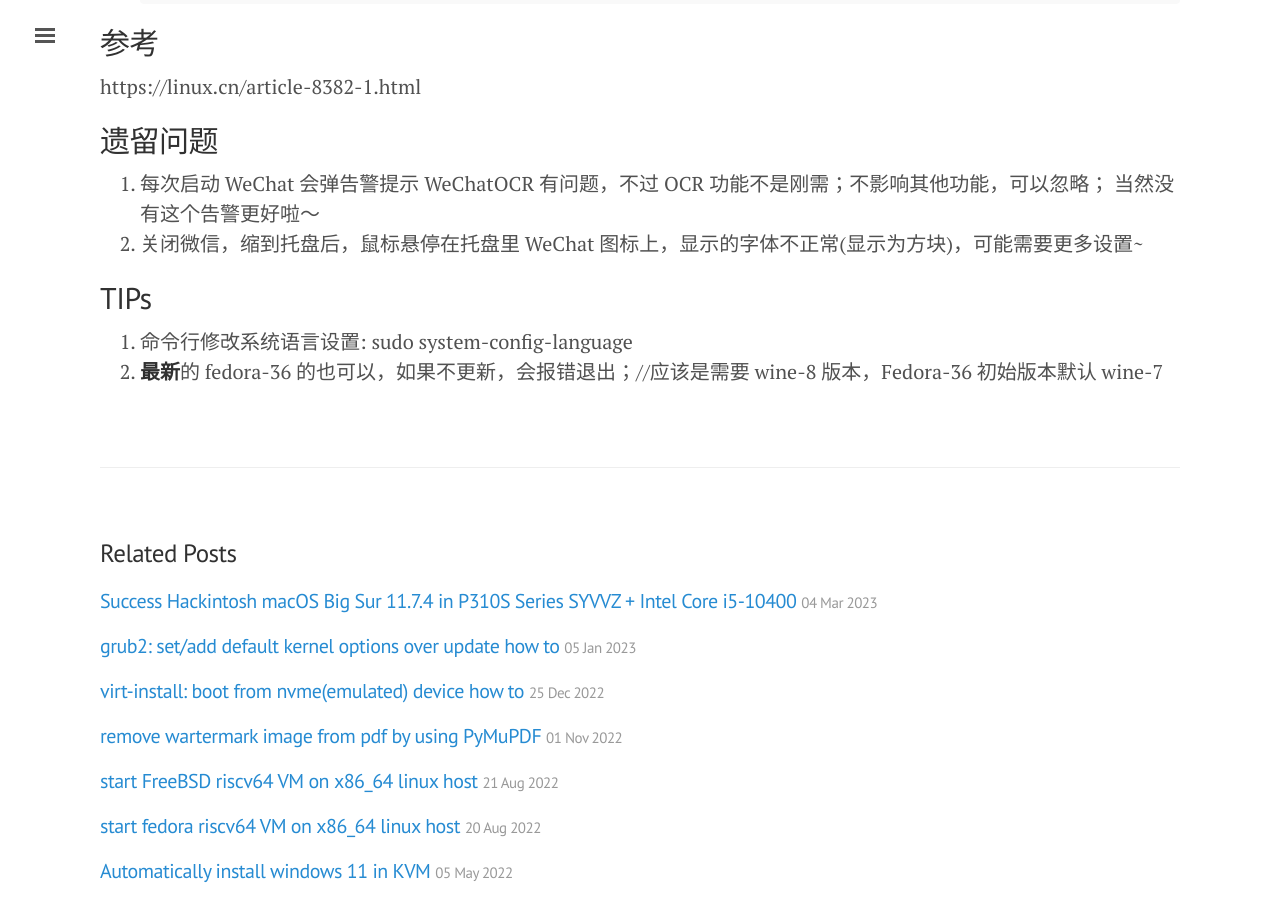
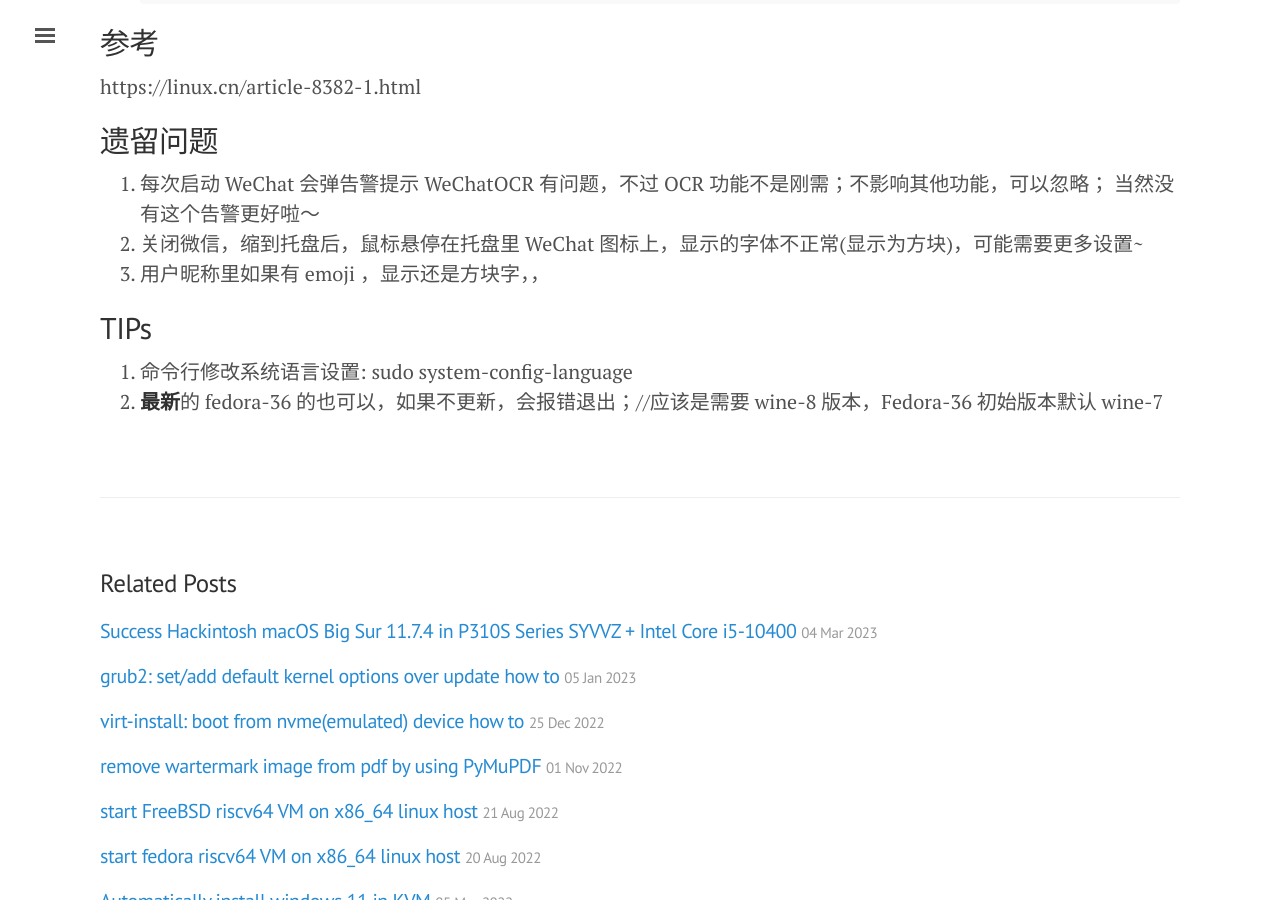
Before and after one commit to tcler/tcler.github.io, a Jekyll site: the page built from _posts/2023-03-31-Install-WeChat-on-Fedora-37.md, in a window 1280 px wide and 900 px high, scrolled down 1522 px. Built offline with Jekyll 4.4.1, drawn with Linux system fonts in a browser that asks for light colours.

Commit message:
Update 2023-03-31-Install-WeChat-on-Fedora-37.md

```diff
--- a/_posts/2023-03-31-Install-WeChat-on-Fedora-37.md
+++ b/_posts/2023-03-31-Install-WeChat-on-Fedora-37.md
@@ -58,6 +58,7 @@ https://linux.cn/article-8382-1.html
 ## 遗留问题
 1. 每次启动 WeChat 会弹告警提示 WeChatOCR 有问题，不过 OCR 功能不是刚需；不影响其他功能，可以忽略； 当然没有这个告警更好啦～
 2. 关闭微信，缩到托盘后，鼠标悬停在托盘里 WeChat 图标上，显示的字体不正常(显示为方块)，可能需要更多设置~
+3. 用户昵称里如果有 emoji ，显示还是方块字，，
 
 ## TIPs
 1. 命令行修改系统语言设置: sudo system-config-language
```
